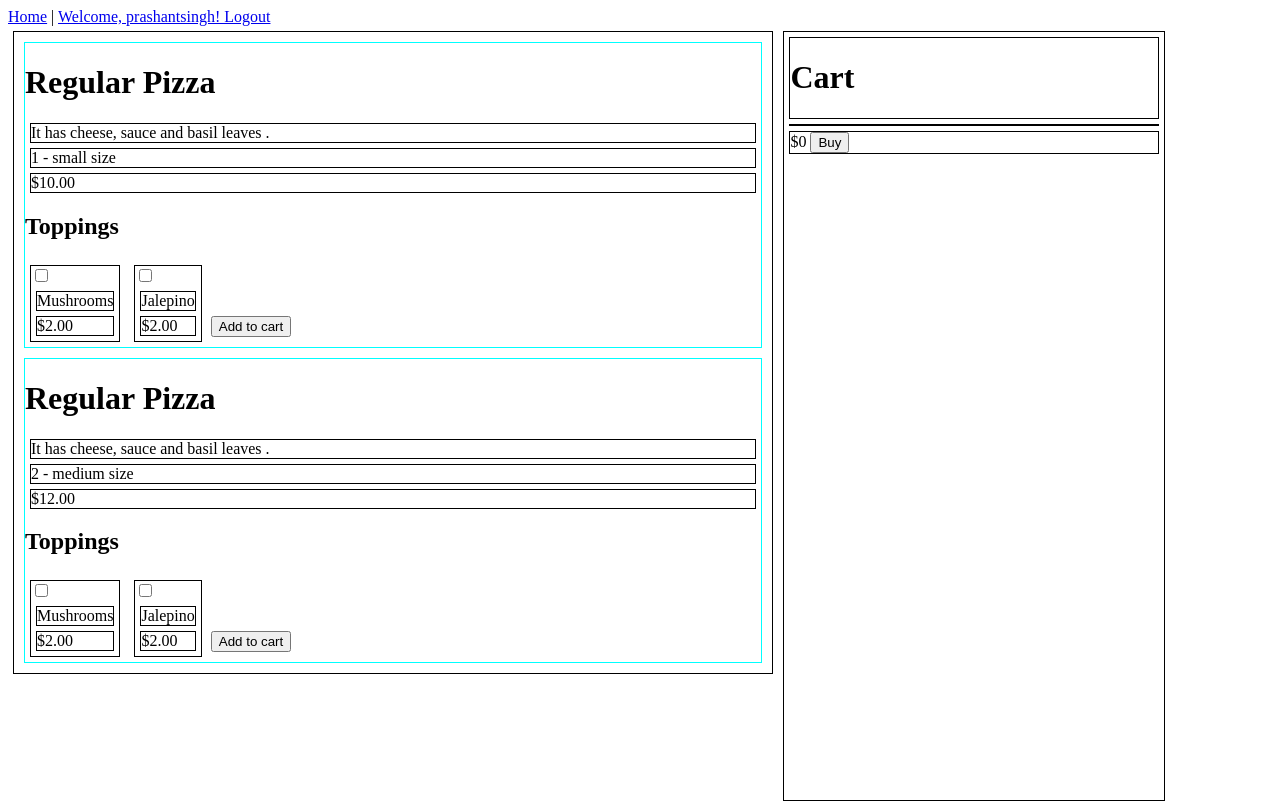
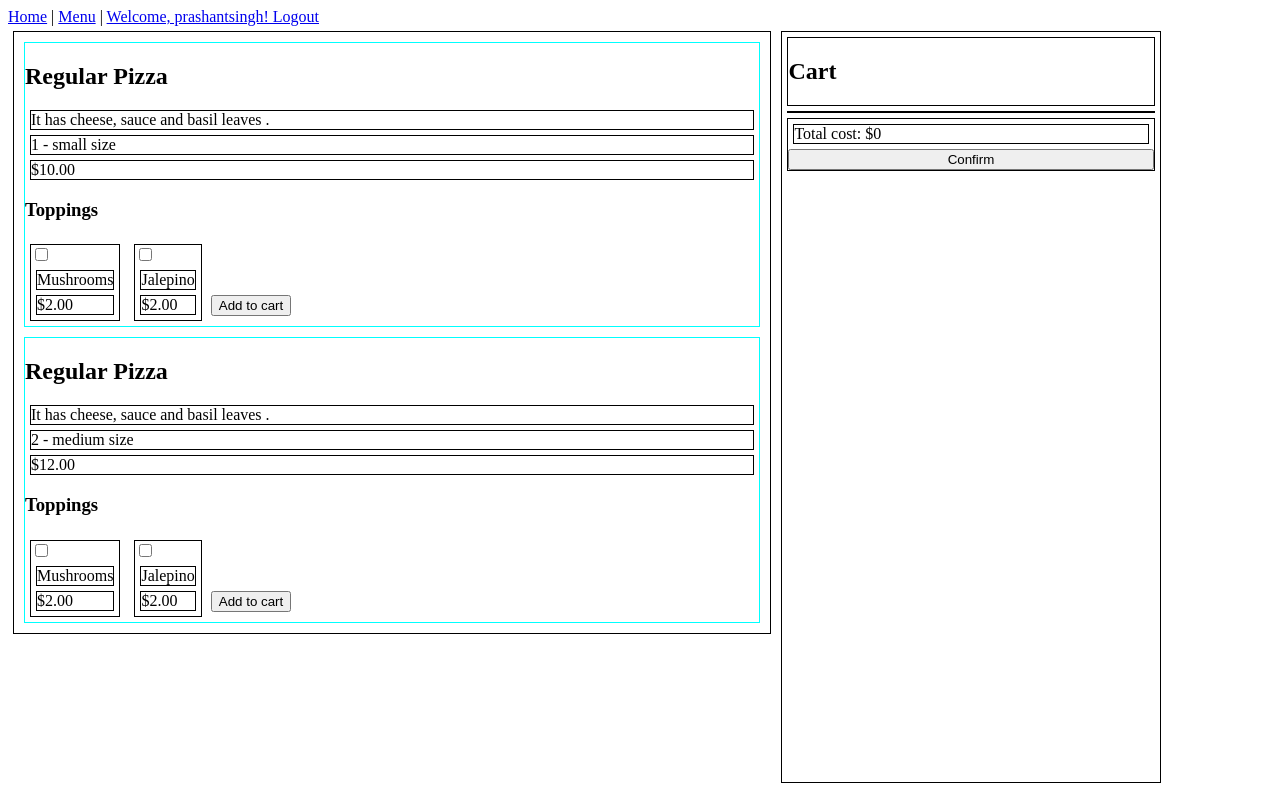
Before and after one commit to eelectron/pizza, a Django app: page /menu/ in a window 1280 px wide. After the commit the page ends 783 px from the top, so only its background shows below. Run offline with Django 3.2, Linux system fonts and the light colour scheme; a user stored in the database is signed in; data comes from the database, SQL or seed files in the repository; both versions use the stored data as it was after the commit.

Commit message:
order placed

```diff
--- a/orders/models.py
+++ b/orders/models.py
@@ -1,5 +1,13 @@
 from django.db import models
 from django.contrib.auth.models import User
+
+class Product(models.Model):
+    name        = models.CharField(max_length=64)
+    description = models.CharField(max_length=512)
+
+    def __str__(self):
+        return f"{self.name} - {self.description}"
+
 
 class Topping(models.Model):
     name    = models.CharField(max_length=64)
@@ -17,14 +25,6 @@ class PizzaSize(models.Model):
         return f"{self.id} - {self.size}"
 
 
-class Product(models.Model):
-    name        = models.CharField(max_length=64)
-    description = models.CharField(max_length=512)
-
-    def __str__(self):
-        return f"{self.name} - {self.description}"
-
-
 # Create your models here.
 # Pizza without size property
 class BasePizza(Product):
@@ -39,24 +39,16 @@ class Pizza(Product):
     price   = models.DecimalField(max_digits=10, decimal_places=2, default=0)
 
     def __str__(self):
-        return f"{self.id} - {self.name} , {self.size} size , {self.description}, ${self.price}"
+        return f"{self.id} - {self.name} , Size : {self.size}, {self.description}, ${self.price}"
 
-'''
-class PizzaCost(models.Model):
-    pizza   = models.ForeignKey(Pizza, on_delete=models.CASCADE)
-    #size    = models.ForeignKey(PizzaSize, on_delete=models.SET_NULL, null=True)
-    price   = models.DecimalField(max_digits=10, decimal_places=2, default=0)
-
-    def __str__(self):
-        return f"{self.pizza} of ${self.price}"
-'''
 
 class Order(models.Model):
     customer    = models.ForeignKey(User, on_delete=models.CASCADE, related_name="customer")
     # pizza       = models.ForeignKey(Pizza, on_delete=models.CASCADE, related_name="pizza")
+    cost        = models.DecimalField(max_digits=10, decimal_places=2, default=0)
 
     def __str__(self):
-        return f"{self.customer} ordered {self.pizza}"
+        return f"{self.customer} , Total cost = {self.cost}"
 
 
 class OrderDetail(models.Model):
@@ -73,3 +65,22 @@ class ToppingOrder(models.Model):
 
     def __str__(self):
         return f"{self.orderDetailId} - {self.toppingName}"
+
+
+'''
+Persist items added to cart .
+'''
+class CartItem(models.Model):
+    customer    = models.ForeignKey(User, on_delete=models.CASCADE)
+    product     = models.ForeignKey(Product, on_delete=models.CASCADE)
+
+    def __str__(self):
+        return f"{self.customer}, {self.product}"
+
+
+class ToppingInCart(models.Model):
+    cartItemId  = models.ForeignKey(CartItem, on_delete=models.CASCADE)
+    topping     = models.ForeignKey(Topping, on_delete=models.CASCADE)
+
+    def __str__(self):
+        return f"{self.topping} with {self.cartItemId}"
--- a/orders/static/orders/menu.css
+++ b/orders/static/orders/menu.css
@@ -1,3 +1,7 @@
+*{
+	box-sizing: border-box;
+}
+
 div{
 	border: 1px solid black;
 	margin: 5px;
@@ -19,7 +23,11 @@ div.products{
 
 div#cartBlock{
 	width: 30%;
-	height: 96vh;
+	height: 94vh;
 	overflow: auto;
 	float: left;
 }
+
+#buy{
+	width: 100%;
+}
--- a/orders/static/orders/menu.js
+++ b/orders/static/orders/menu.js
@@ -4,7 +4,7 @@ document.addEventListener('DOMContentLoaded', function(){
 	});
 
 	// on buy
-	document.querySelector("#buy").onclick = buy();
+	document.querySelector("#buy").onclick = buy;
 });
 
 
@@ -13,7 +13,22 @@ function addToCart(){
 	let cart = document.querySelector("#cart");
 
 	let item = this.parentElement.cloneNode(true);
+
+	//remove unselected topping
+	item.querySelectorAll(".topping").forEach(function(topping){
+		if(topping.querySelector("input").checked == false){
+			topping.remove();
+		}
+	});
+
 	cart.append(item);
+
+	// change add to cart button to deleteFromCart
+	let deleteFromCart = item.querySelector(".addToCart");
+	deleteFromCart.innerHTML = "remove";
+
+	// item should be deleted from cart on click
+	deleteFromCart.onclick = removeFromCart;
 
 	let totalCost = parseFloat(document.querySelector(".totalCost").innerHTML);
 
@@ -37,5 +52,80 @@ function addToCart(){
 
 // buy everything in cart
 function buy(){
+	products = [];
+	let cart = document.querySelector("#cart");
+	if(cart.hasChildNodes() == false){
+		return;
+	}
 
+	cart.querySelectorAll(".pizza").forEach(function(pizza){
+		pizzaWithTopping = {};
+		pizzaWithTopping["pizzaid"] = pizza.dataset.pizzaid;
+
+		// get toppings
+		toppingIds = [];
+		pizza.querySelectorAll(".topping").forEach(function(topping){
+			if(topping.querySelector("input").checked == true){
+				toppingIds.push(topping.dataset.toppingid);
+			}
+		});
+
+		pizzaWithTopping["toppingids"] = toppingIds;
+
+		//add to products
+		products.push(pizzaWithTopping);
+
+		console.log(products);
+
+
+	});
+
+	// send to server
+	const request = new XMLHttpRequest();
+	request.open("POST", '/buy/');
+	request.onload = function(){
+		// redirect to buy detail page
+		location.replace(location.origin + "/orderConfirmation/");
+	}
+
+	const data = new FormData();
+	jsonProducts = JSON.stringify(products);
+	data.append('products',jsonProducts);
+	data.append('totalCost', document.querySelector(".totalCost").innerHTML)
+
+	// prevent cross site request forgery in ajax call
+	request.setRequestHeader("X-CSRFToken", getCookie('csrftoken'));
+	request.send(data);
 }
+
+
+// Get csrftoken value from cookie
+function getCookie(key){
+	let value = null;
+	if(document.cookie && document.cookie !== ''){
+		let cookies = document.cookie.split(';');
+		for(let i = 0; i < cookies.length; i++){
+			let cookie = cookies[i].trim();
+			if(cookie.substring(0, key.length) == key){
+				value = decodeURIComponent(cookie.substring(key.length + 1));
+				break;
+			}
+		}
+	}
+	return value;
+}
+
+// remove an item from cart and reduce from totalCost
+function removeFromCart(){
+	let cost = 0;
+	let totalCost = document.querySelector(".totalCost");
+	let productTag = this.parentElement;
+
+	productTag.querySelectorAll(".cost").forEach(function(costTag){
+		cost += parseFloat(costTag.innerHTML);
+	});
+	totalCost.innerHTML = parseFloat(totalCost.innerHTML) - cost;
+
+	//remove this item
+	this.parentElement.remove();
+}
--- a/orders/templates/orders/base.html
+++ b/orders/templates/orders/base.html
@@ -4,6 +4,7 @@
 <html>
 <head>
 	<meta name="viewport" content="width=device-width, initial-scale=1.0">
+	<link rel="shortcut icon" type="image/png" href="/static/orders/favicon.png">
 	<title>
 		{% block title %}
 		{% endblock %}
@@ -19,11 +20,11 @@
 	<nav>
 		<a href="/">Home</a> |
 		{% if user.is_authenticated %}
+			<a href="{% url 'menu' %}">Menu</a> |
 		    <a href="{% url 'logout' %}">Welcome, {{ user.get_username }}! Logout</a>
 		{% else %}
 		    <a href="{% url 'login' %}">Welcome, new user. Please log in.</a>
 		{% endif %}
-
 	</nav>
 	{% block body %}
 	{% endblock %}
--- a/orders/templates/orders/menu.html
+++ b/orders/templates/orders/menu.html
@@ -18,8 +18,8 @@
 	<!-- Display pizza -->
 	<div class="products">
 		{% for pizza in pizzas %}
-			<div class="pizza" pizzaid="{{pizza.id}}">
-				<h1>{{pizza.name}}</h1>
+			<div class="pizza" data-pizzaid="{{pizza.id}}">
+				<h2>{{pizza.name}}</h2>
 				<div class="pizzaDesc">
 					{{pizza.description}}
 				</div>
@@ -27,15 +27,15 @@
 					<span>{{pizza.size}}</span> size
 				</div>
 				<div class="pizzaCost">
-					$<span>{{pizza.price}}</span>
+					$<span class="cost">{{pizza.price}}</span>
 				</div>
 
-				<h2>Toppings</h2>
+				<h3>Toppings</h3>
 				{% for topping in toppings %}
-					<div class="topping">
-						<input type="checkbox" name="{{topping.id}}" value="{{topping.id}}">
+					<div class="topping" data-toppingid="{{topping.id}}">
+						<input type="checkbox">
 						<div class="toppingName">{{topping.name}}</div>
-						<div class="toppingCost">$<span>{{topping.price}}</span></div>
+						<div class="toppingCost">$<span class="cost">{{topping.price}}</span></div>
 					</div>
 				{% endfor %}
 				<button class="addToCart">Add to cart</button>
@@ -47,16 +47,16 @@
 	<!-- Cart -->
 	<div id="cartBlock">
 		<div>
-			<h1>Cart</h1>
+			<h2>Cart</h2>
 		</div>
 
-		<div id="cart">
-
-		</div>
+		<div id="cart"></div>
 
 		<div>
-			$<span class="totalCost">0</span>
-			<button id="buy">Buy</button>
+			<div>
+				Total cost: $<span class="totalCost">0</span>
+			</div>
+			<button id="buy">Confirm</button>
 		</div>
 	</div>
 {% endblock %}
--- a/orders/urls.py
+++ b/orders/urls.py
@@ -7,5 +7,6 @@ urlpatterns = [
     path("login/", views.login_view, name="login"),
     path("logout/", views.logout_view, name="logout"),
     path("menu/", views.menu, name="menu"),
-    path("buy/", views.buy, name="buy")
+    path("buy/", views.buy, name="buy"),
+    path("orderConfirmation/", views.buy, name="orderConfirmation")
 ]
--- a/orders/views.py
+++ b/orders/views.py
@@ -3,8 +3,11 @@ from django.shortcuts import render
 from django.contrib.auth.models import User
 from django.contrib.auth import authenticate, login, logout
 from django.urls import reverse
+#from django.views.decorators.csrf import csrf_protect
 
-from .models import Pizza, Topping
+from .models import Pizza, Topping, Order, ToppingOrder, OrderDetail
+
+import json
 
 # Create your views here.
 def index(request):
@@ -45,10 +48,8 @@ def menu(request):
 	pizzas 		= Pizza.objects.all()
 	toppings 	= Topping.objects.all()
 
-	#
 	context = {
 		"pizzas": pizzas,
-		"basePrice": "",# ToDO
 		"toppings": toppings
 	}
 	return render(request, "orders/menu.html", context)
@@ -58,6 +59,41 @@ def logout_view(request):
 	logout(request)
 	return render(request, "orders/login.html", {"message": "Logged out"})
 
+
 def buy(request):
+	# insert order in database
+	if request.method == "POST":
+		products = json.loads(request.POST["products"])
 
-	return HttpResponse("Buy")
+		# total cost
+		totalCost = int(request.POST["totalCost"])
+		'''
+		for product in products:
+			pizzaId = int(product["pizzaid"])
+			pizza 	= Pizza.objects.get(id=pizzaId)
+			totalCost += pizza.price
+			for toppingid in product["toppingids"]:
+				topping 	= Topping.objects.get(id=int(toppingid))
+				totalCost 	+= topping.price
+		'''
+		# insert order in Order table
+		user = User.objects.get(username=request.user)
+		order = Order(customer=user, cost=totalCost)
+		order.save()
+
+		for product in products:
+			pizzaId = int(product["pizzaid"])
+			pizza 	= Pizza.objects.get(id=pizzaId)
+			od = OrderDetail(orderId=order, product=pizza)
+			od.save()
+
+			for toppingid in product["toppingids"]:
+				topping = Topping.objects.get(id=int(toppingid))
+				to = ToppingOrder(orderDetailId=od, toppingName=topping)
+				to.save()
+		print("Order placed!")
+	return render(request, "orders/orderConfirmation.html", {"message": "Order placed, Thank You !"})
+
+
+def orderConfirmation(request):
+	pass
```
Also changed, not shown: orders/templates/orders/buyDetail.html (added, +9 -0 lines), orders/templates/orders/orderConfirmation.html (added, +9 -0 lines), db.sqlite3, orders/migrations/0003_order_cost.py (added), orders/migrations/0004_cartitem.py (added), orders/migrations/0005_toppingincart.py (added), orders/static/orders/favicon.png (added).
